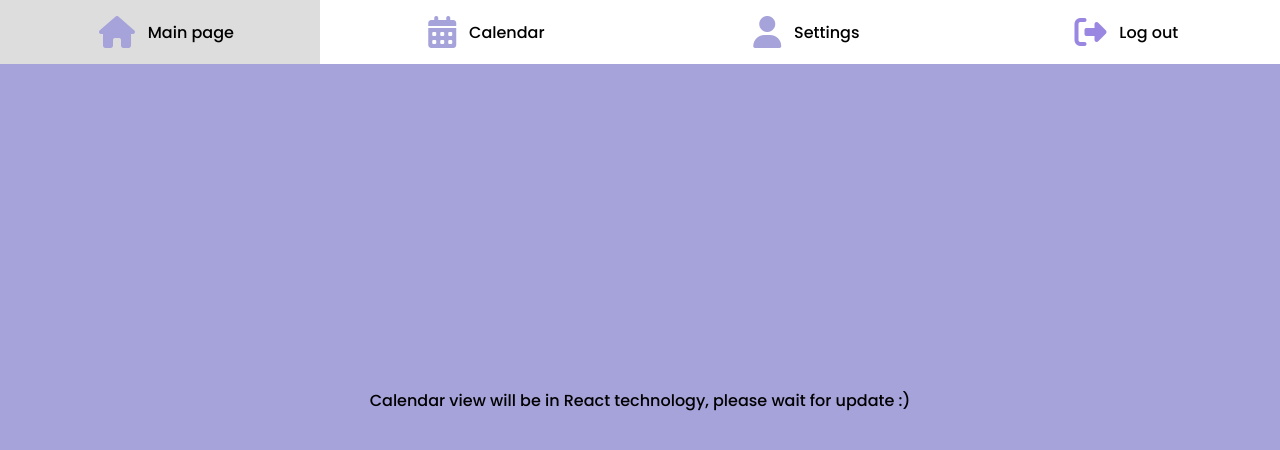
After one commit to tina2042/Dreamly---Symfony-React, a Symfony app: template templates/calendar/calendar.html.twig in a window 1280 px wide. The commit adds this page. Shown: the top 450 px of the page. Run offline with Twig, Linux system fonts and the light colour scheme; the template is opened without the code that fills it, so the values that code supplies are empty; some libraries are stand-ins or nearby versions.

Commit message:
Views update

```diff
--- a/public/css/global.css
+++ b/public/css/global.css
@@ -179,6 +179,11 @@ form > #logoutButton i {
     width:90%;
 }
 
+.non-visible{
+    text-align: unset;
+    text-decoration: unset;
+    color: black;
+}
 
 @media (max-width: 700px) {
     .nav-link > span {
--- a/src/Controller/DreamController.php
+++ b/src/Controller/DreamController.php
@@ -30,4 +30,6 @@ class DreamController extends AbstractController
         );
 
     }
+
+
 }
--- a/templates/base.html.twig
+++ b/templates/base.html.twig
@@ -23,7 +23,7 @@
                 <i class="fa-solid fa-house fa-2xl main"></i>
                 <span>Main page</span>
             </a>
-            <a href="{{ path('home') }}" class="nav-link">
+            <a href="{{ path('calendar') }}" class="nav-link">
                 <i class="fa-solid fa-calendar-days fa-2xl calendar"></i>
                 <span>Calendar</span>
             </a>
--- /dev/null
+++ b/templates/calendar/calendar.html.twig
@@ -0,0 +1,9 @@
+{% extends 'base.html.twig' %}
+
+{% block content %}
+<p>Calendar view will be in React technology, please wait for update :) </p>
+{% endblock %}
+
+{% block title %}
+Calendar
+{% endblock %}
--- a/templates/home/home.html.twig
+++ b/templates/home/home.html.twig
@@ -43,6 +43,7 @@
         <button>View all my dreams</button>
     </a>
     </div>
+    <a href="{{ path('dreams', {'dream_id': 123}) }}" class="non-visible">
     <div class="my-dream">
         {% if dream is null %}
         <div id="top">
@@ -83,6 +84,7 @@
         </div>
         {% endif %}
     </div>
+    </a>
 
     <div class="friend-find">
         <h3 id="block-name">Friends dreams</h3>
@@ -98,6 +100,7 @@
     </div>
     {%  if fdreams is not null %}
     {%    for fdream in fdreams %}
+    <a href="{{ path('dreams', {'dream_id': 123}) }}" class="non-visible">
     <div class="friend-dream">
         <div id="top">
 
@@ -122,6 +125,7 @@
                 </div>
             </div>
         </div>
+
 {#        <div class="dream-comments" data-dream-id="<?= $dream->getDreamId() ?>">#}
 {#            <?php#}
 {#                $dreamId=$dream->getDreamId();#}
@@ -138,6 +142,7 @@
 {#                } ?>#}
 {#        </div>#}
     </div>
+    </a>
     {% endfor %}
     {% else  %}
     <div class="friend-dream">
```
Also changed, not shown: src/Controller/CalendarController.php (added, +19 -0 lines).
